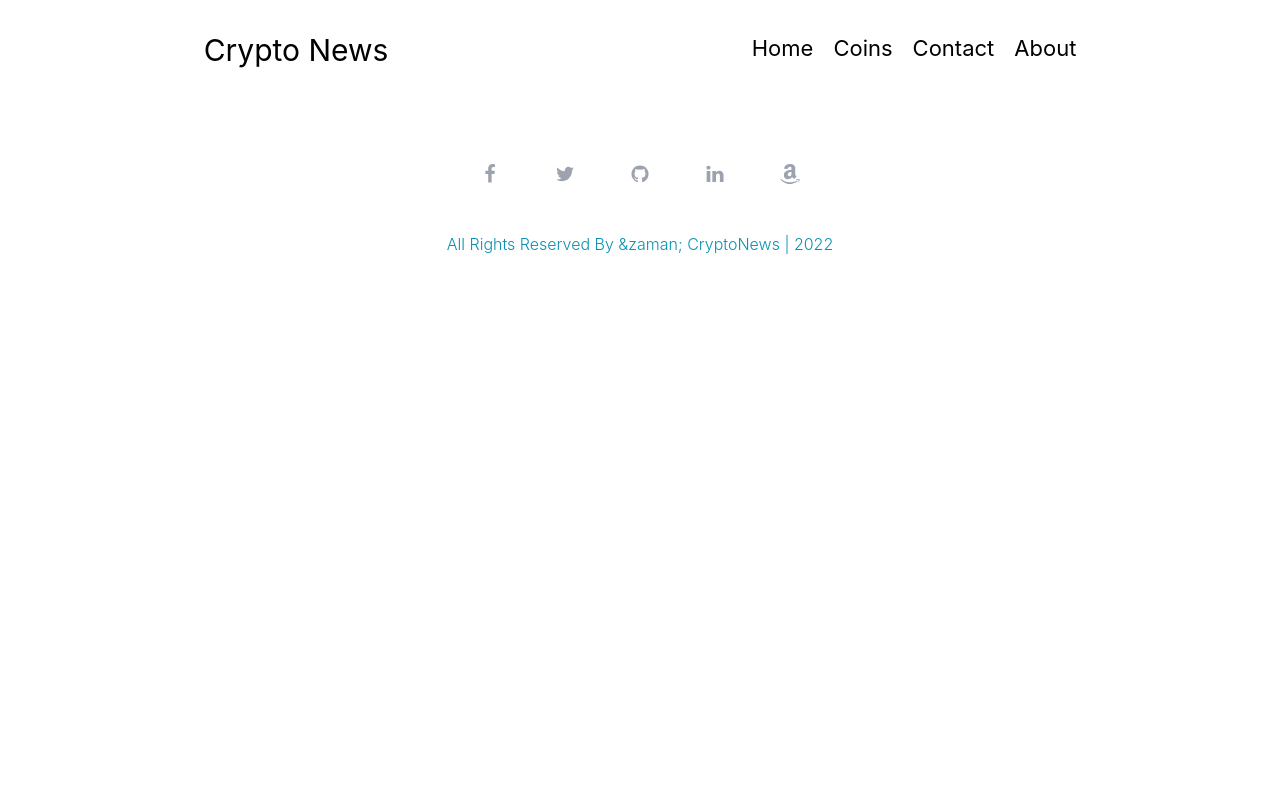
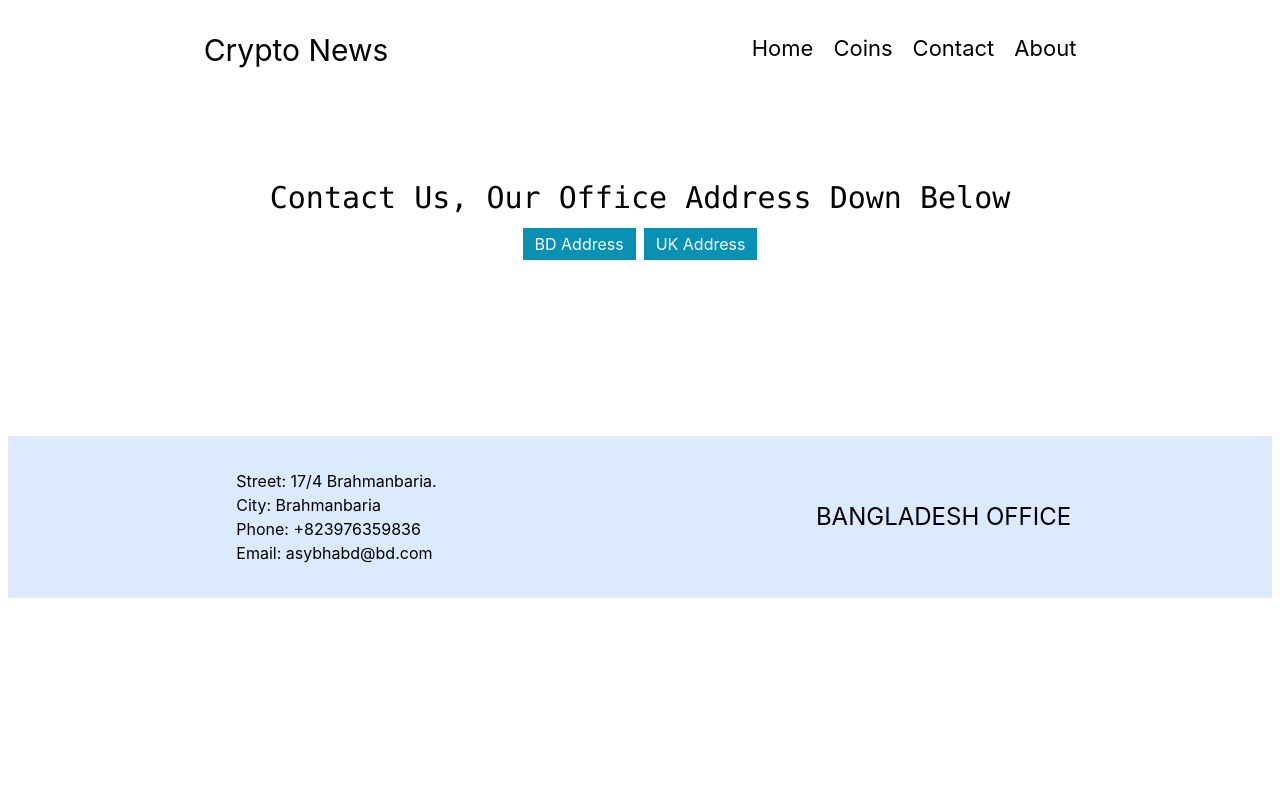
Before and after one commit to YeBenLing-ZAMAN/crypto-News, a React (Create React App) app: page /contact/bd-address in a window 1280 px wide. Shown: the top 800 px of the page. Built offline with nearby package versions, Linux system fonts and the light colour scheme.

Commit message:
contact nested routing and path done

```diff
--- a/src/App.js
+++ b/src/App.js
@@ -7,6 +7,8 @@ import Contacts from './components/Contacts/Contacts';
 import About from './components/About/About';
 import Footer from './components/Footer/Footer';
 import CoinDetails from './components/CoinDetails/CoinDetails';
+import BdAddress from './components/Contacts/BdAddress';
+import UkAddress from './components/Contacts/UkAddress';
 function App() {
   return (
     <div>
@@ -15,6 +17,10 @@ function App() {
         <Route path='/' element={<HomePage></HomePage>}></Route>
         <Route path='/coins' element={<Coins></Coins>}></Route>
         <Route path='/coin-details/:id' element={<CoinDetails></CoinDetails>}></Route>
+        <Route path='/contact' element={<Contacts></Contacts>}>
+          <Route path='bd-address' element={<BdAddress></BdAddress>}></Route>
+          <Route path='uk-address' element={<UkAddress></UkAddress>}></Route>
+        </Route>
         <Route path='/about' element={<About></About>}></Route>
       </Routes>
       <Footer></Footer>
--- a/src/components/Contacts/BdAddress.js
+++ b/src/components/Contacts/BdAddress.js
@@ -3,14 +3,14 @@ import React from 'react';
 const BdAddress = () => {
     return (
         <div className='border p-8 bg-blue-100 w-full'>
-            <div className='flex justify-between items-center'>
-                <div>
+            <div className='grid grid-cols-1 md:grid-cols-2 justify-items-center gap-4 content-center'>
+                <div className='order-2 md:order-1'>
                     <h1>Street: 17/4 Brahmanbaria.</h1>
                     <h1>City: Brahmanbaria</h1>
                     <h1>Phone: +823976359836</h1>
                     <h1>Email: asybhabd@bd.com</h1>
                 </div>
-                <div>
+                <div className='order-1 md:order-2 flex justify-center items-center'>
                     <h1 className='text-2xl'>BANGLADESH OFFICE</h1>
                 </div>
             </div>
--- a/src/components/Contacts/Contacts.js
+++ b/src/components/Contacts/Contacts.js
@@ -1,10 +1,27 @@
 import React from 'react';
+import { Link, Outlet } from 'react-router-dom';
 
 const Contacts = () => {
     return (
-        <div>
-            this contact pages
-        </div>
+        <section className='px-4 pt-20 pb-24 mx-auto max-w-7xl md:px-2'>
+            <div className='flex flex-col justify-center items-center'>
+                <h1 className=' font-mono text-xl text-center md:text-3xl '>
+                    Contact Us, Our Office Address Down Below
+                </h1>
+
+                <div className='flex justify-center items-center'>
+                    <Link to='bd-address' className='  py-1 px-3 text-white mt-3 mx-1 bg-cyan-600 w-auto sm:mb-0'>
+                        BD Address
+                    </Link>
+                    <Link to='uk-address' className='  py-1 px-3 text-white mt-3 mx-1 bg-cyan-600 w-auto sm:mb-0'>
+                        UK Address
+                    </Link>
+                </div>
+                <div className='flex justify-center items-center w-full py-44'>
+                    <Outlet></Outlet>
+                </div>
+            </div>
+        </section>
     );
 };
 
--- a/src/components/Contacts/UkAddress.js
+++ b/src/components/Contacts/UkAddress.js
@@ -3,14 +3,14 @@ import React from 'react';
 const UkAddress = () => {
     return (
         <div className='border p-8 bg-green-100 w-full'>
-            <div className='flex justify-between items-center'>
-                <div>
+            <div className='grid grid-cols-1 md:grid-cols-2 justify-items-center gap-4 content-center'>
+                <div className='order-2 md:order-1'>
                     <h1>Street: 5503 SN Street</h1>
                     <h1>City: London </h1>
                     <h1>Phone: +3872680502</h1>
                     <h1>Email: kahuiga@uk.c.com</h1>
                 </div>
-                <div>
+                <div className='order-1 md:order-2 flex justify-center items-center'>
                     <h1 className='text-2xl'>UK OFFICE</h1>
                 </div>
             </div>
```
